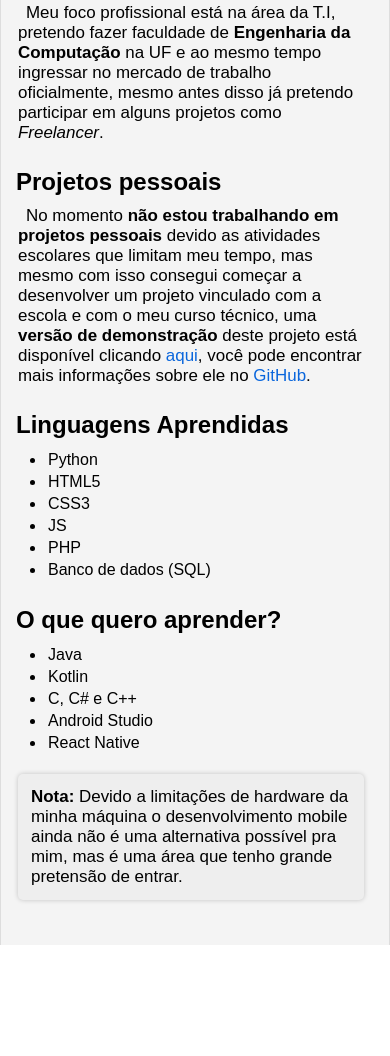
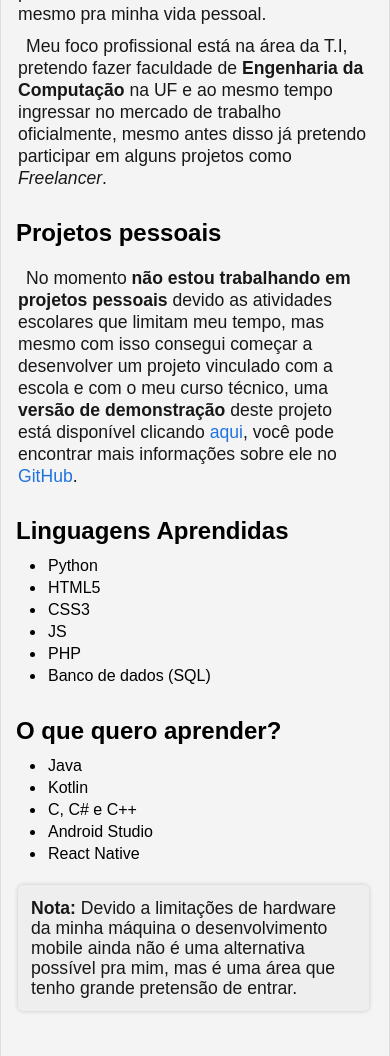
Before and after one commit to Will-Shizu/site-pessoal, a plain HTML site: page index.html in a window 390 px wide. Shown: the part 653-1709 px from the top of the page. Before the commit the page ends 1598 px from the top, so only its background shows below. Drawn offline with Linux system fonts and the light colour scheme.

Commit message:
Versão 1.0

```diff
--- a/css/style.css
+++ b/css/style.css
@@ -21,7 +21,7 @@ header {
 }
 
 p {
-	font-size: 1.06em;
+	font-size: 1.1em;
 }
 
 a {
@@ -117,6 +117,8 @@ a:hover, a:active {
 	margin: 10px;
 	margin-left: 2px;
 	margin-right: 0;
+	line-height: 22px;
+	opacity: 0.9;
 }
 
 #corpo div {
@@ -126,10 +128,14 @@ a:hover, a:active {
 	margin-bottom: 25px;
 }
 
+#corpo h2 {
+	padding: 5px;
+	padding-left: 0;
+
+}
+
 #corpo ul {
-	margin-left: 20px;
-	padding: 10px;
-	padding-bottom: 0;
+	margin-left: 30px;
 }
 
 #corpo ul li {
@@ -150,6 +156,7 @@ a:hover, a:active {
 	background-color: #EEEEEE;
 	border-radius: 5px;
 	box-shadow: 0px 0px 5px rgba(0,0,0,.2);
+	line-height: 20px;
 }
 
 /* DESING RESPONSIVO */
@@ -183,7 +190,7 @@ a:hover, a:active {
 	}
 
 	#perfil .info-perfil {
-		margin-top: 10px;
+		margin-top: 15px;
 		width: 100%;
 		padding-left: 0;
 	}
@@ -197,7 +204,12 @@ a:hover, a:active {
 		width: 100%;
 		border-right: 1px solid #DDDDDD;
 		padding-left: 5px;
-		padding-right: 15px;
+		padding-right: 10px;
+		padding-top: 10px;
+	}
+
+	#corpo h2 {
+		padding-bottom: 10px;
 	}
 }
 
```
Also changed, not shown: 1 other file.
